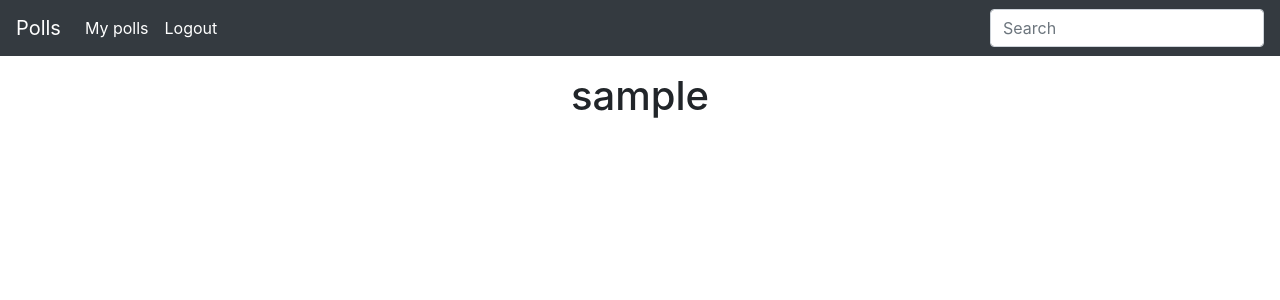
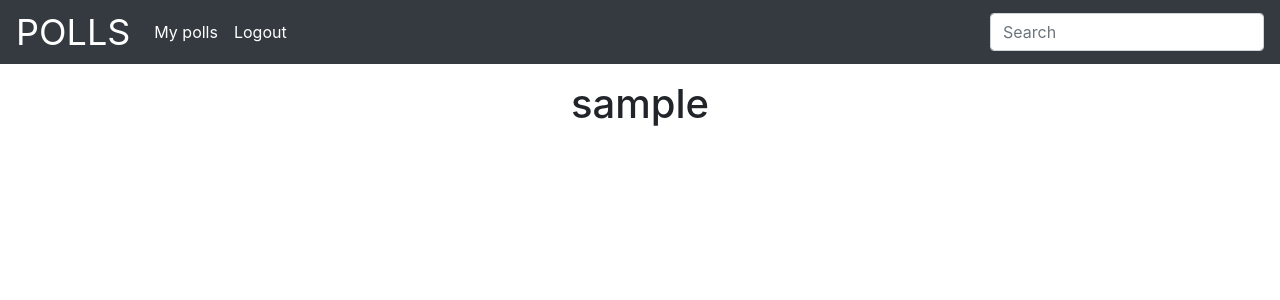
Before and after one commit to ToniIvars/django-poll, a Django app: page / in a window 1280 px wide. Shown: the top 300 px of the page. Run offline with Django 3.2, Linux system fonts and the light colour scheme; the visitor is signed in with stand-in values (Sample User, id 1); some libraries are stand-ins or nearby versions.

Commit message:
Changed the size of the nav brand

```diff
--- a/polls/templates/base.html
+++ b/polls/templates/base.html
@@ -12,8 +12,8 @@
     {% bootstrap_javascript jquery='full' %}
 </head>
 <body>
-    <nav class="navbar navbar-expand-sm navbar-dark bg-dark mb-3">
-        <a class="navbar-brand" href="{% url 'main_index' %}">Polls</a>
+    <nav class="navbar navbar-expand-sm navbar-dark bg-dark mb-3 py-0">
+        <a class="navbar-brand" href="{% url 'main_index' %}" style="font-size: 2.25rem;">POLLS</a>
         <button class="navbar-toggler" type="button" data-toggle="collapse" data-target="#main-part" aria-controls="navbarsExample03" aria-expanded="false" aria-label="Toggle navigation">
           <span class="navbar-toggler-icon"></span>
         </button>
```
